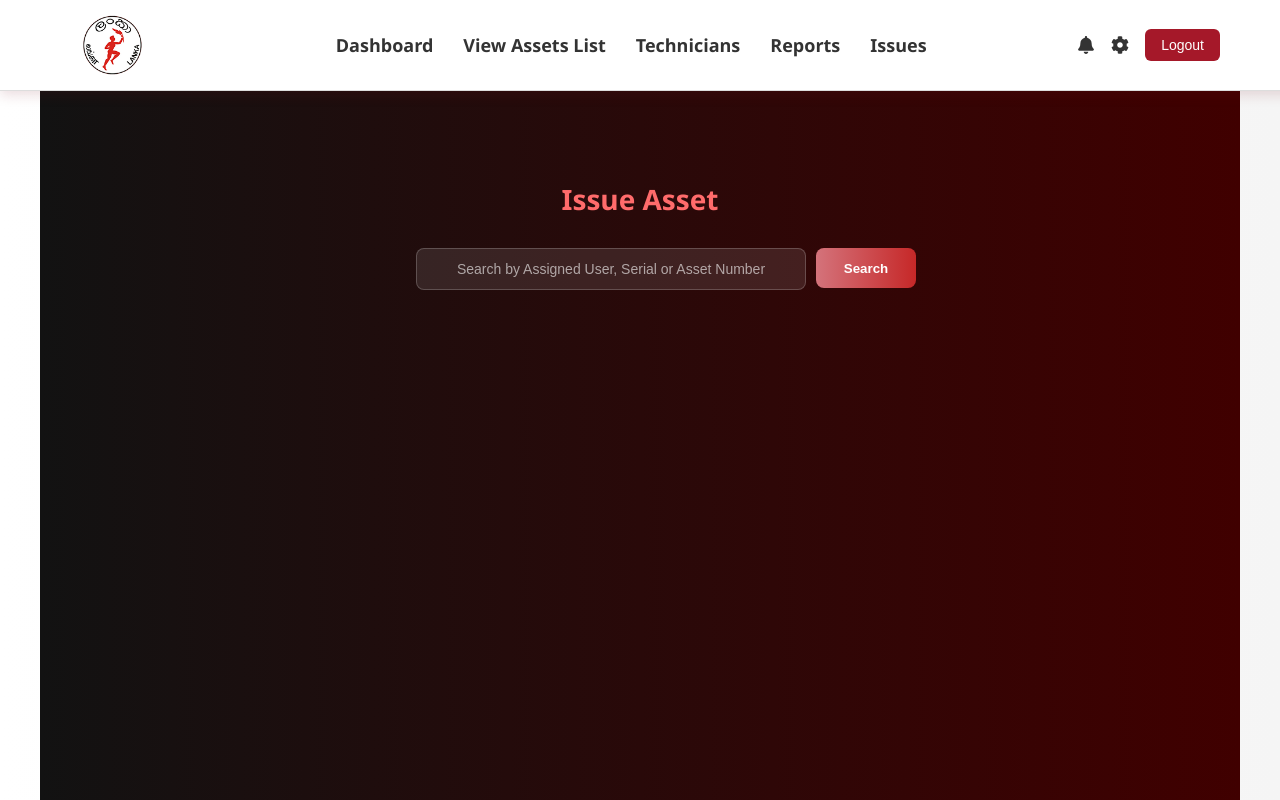
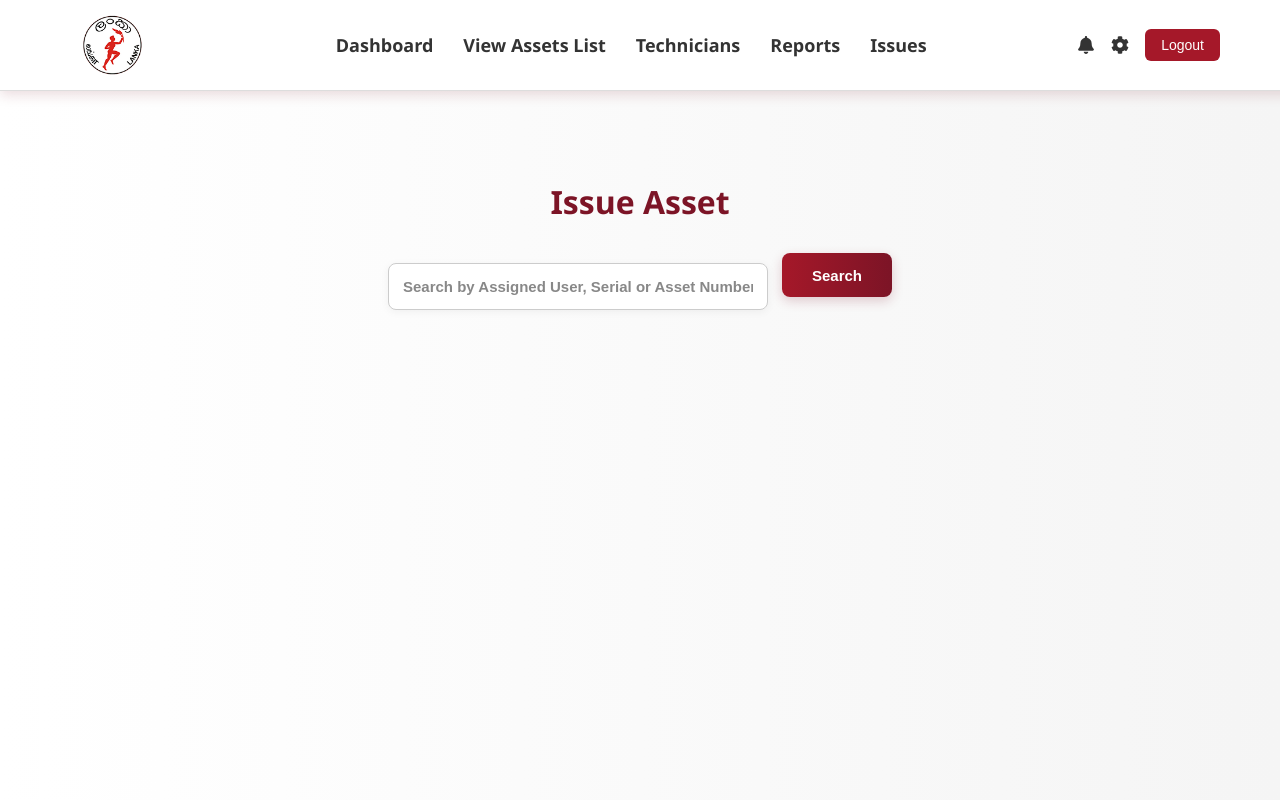
Before and after one commit to ruvindi-matharaarachchi/CPC-Assets-Management, a React (Create React App) app in the folder asset-management-frontend/: page /issue-asset in a window 1280 px wide. Shown: the top 800 px of the page. Built offline with nearby package versions, Linux system fonts and the light colour scheme.

Commit message:
Update IssueAssetForm.css

```diff
--- a/asset-management-frontend/src/pages/IssueAssetForm.css
+++ b/asset-management-frontend/src/pages/IssueAssetForm.css
@@ -1,86 +1,122 @@
 .issue-asset-container {
   padding: 40px;
-  background: linear-gradient(to right, #121212, #400000);
-  color: white;
+  background: linear-gradient(to right, #ffffff, #f5f5f5); /* Light background */
+  color: #222;
   min-height: 100vh;
+  font-family: 'Segoe UI', sans-serif;
 }
 
 .issue-asset-container h2 {
-  font-size: 28px;
-  margin-bottom: 20px;
-  color: #ff6b6b;
-  /* soft red highlight */
+  font-size: 32px;
+  margin-bottom: 30px;
+  color: #7c1426;
+  font-weight: 700;
   text-align: center;
 }
 
+/* Search Bar Section */
 .search-bar-section {
   display: flex;
-  margin-left: 30%;
-  width: 500px;
-  gap: 10px;
-  margin-bottom: 20px;
+  justify-content: center;
+  gap: 14px;
+  margin-bottom: 30px;
+  flex-wrap: wrap;
 }
 
+/* Search Input */
 .search-bar {
   flex: 1;
-  padding: 12px;
-  font-size: 14px;
+  max-width: 350px;
+  padding: 14px;
+  font-size: 15px;
   border-radius: 8px;
-  border: 1px solid rgba(255, 255, 255, 0.2);
-  background-color: rgba(255, 255, 255, 0.1);
-  color: rgba(255, 255, 255, 0.568);
+  border: 1px solid #ccc;
+  background-color: #ffffff;
+  color: #333;
+  font-weight: 600;
+  box-shadow: 0 2px 8px rgba(0, 0, 0, 0.05);
 }
 
 .search-bar::placeholder {
-  color: rgba(255, 255, 255, 0.6);
+  color: #888;
 }
 
+/* Search Button */
 .search-btn {
-  margin-top: 10px;
-  width: 100px;
-  height: 40px;
-  background: linear-gradient(to right, #d4737b, #c62828);
-  /* Gradient red button */
+  width: 110px;
+  height: 44px;
+  background: linear-gradient(to right, #a51829, #7c1426);
   color: white;
   border: none;
   border-radius: 8px;
-  font-weight: bold;
+  font-weight: 700;
+  font-size: 15px;
   cursor: pointer;
-  transition: background 0.3s ease;
+  transition: all 0.3s ease;
+  box-shadow: 0 4px 12px rgba(124, 20, 38, 0.2);
 }
 
 .search-btn:hover {
-  background: linear-gradient(to right, #c62828, #d4737b);
+  background: linear-gradient(to right, #7c1426, #a51829);
+  transform: translateY(-2px);
 }
 
+/* Search Results Section */
 .search-results {
-  margin-top: 30px;
+  margin-top: 40px;
   overflow-x: auto;
+  padding: 20px;
+  background: #ffffff;
+  border-radius: 12px;
+  box-shadow: 0 8px 24px rgba(0, 0, 0, 0.06);
 }
 
+/* Section Title */
 .search-results h4 {
-  margin-bottom: 10px;
-  color: #ffb3b3;
+  margin-bottom: 16px;
+  color: #7c1426;
+  font-size: 18px;
+  font-weight: 700;
 }
 
+/* Table */
 .search-results table {
   width: 100%;
   border-collapse: collapse;
-  background-color: rgba(255, 255, 255, 0.05);
-  font-size: 14px;
+  font-size: 15px;
   border-radius: 8px;
   overflow: hidden;
+  background-color: #fff;
 }
 
+/* Table Cells */
 .search-results th,
 .search-results td {
-  padding: 12px 14px;
-  border: 1px solid rgba(255, 255, 255, 0.2);
+  padding: 14px 16px;
+  border: 1px solid #e0e0e0;
   text-align: left;
-  color: white;
+  color: #333;
+  font-weight: 600;
 }
 
+/* Table Headers */
 .search-results th {
-  background-color: rgba(255, 255, 255, 0.15);
-  color: #ffb3b3;
+  background-color: #f9dcdc;
+  color: #7c1426;
+  font-size: 16px;
+  font-weight: 700;
 }
+
+/* Responsive Adjustments */
+@media (max-width: 768px) {
+  .search-bar-section {
+    flex-direction: column;
+    align-items: center;
+  }
+
+  .search-bar,
+  .search-btn {
+    width: 100%;
+    max-width: 350px;
+  }
+}
```
